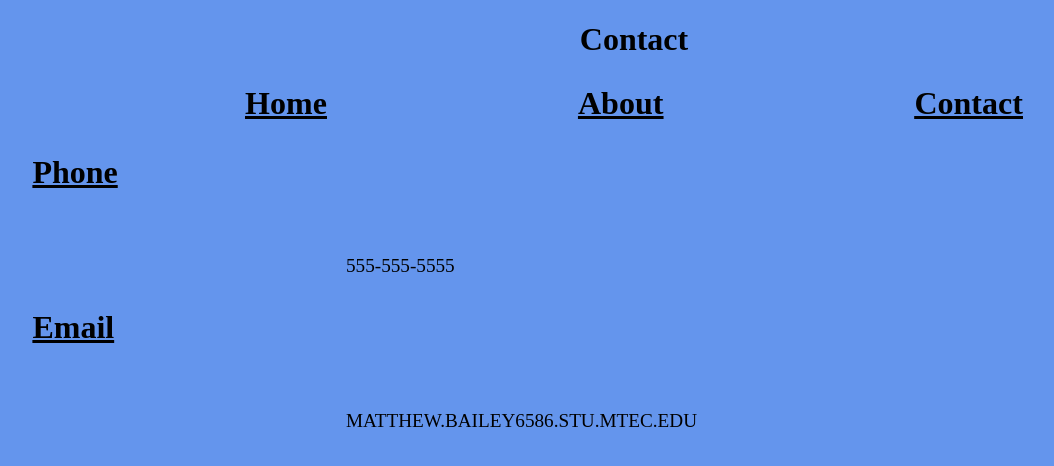
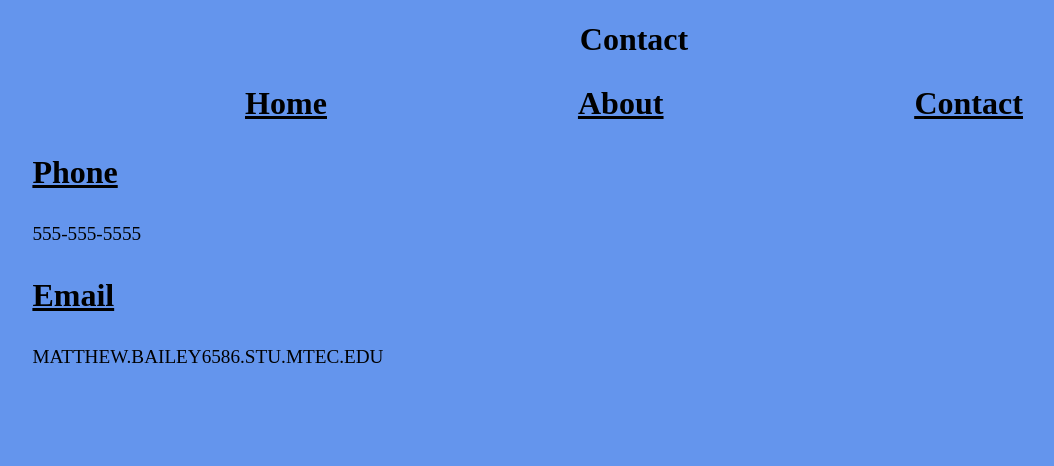
Before and after one commit to mbailey87/exercise2, a plain HTML site: page SampleProject/pages/contact/contact.html in a window 1280 px wide. Shown: the top 466 px of the page, without its empty margins (14-1068 px from the left). Drawn offline with Linux system fonts and the light colour scheme.

```diff
--- a/SampleProject/pages/contact/contact.css
+++ b/SampleProject/pages/contact/contact.css
@@ -29,7 +29,7 @@ p {
     font-size: larger;
     width: 45%;
     height: 100%;
-    margin: auto;
-    margin-top: 5%;
+    margin-top: 2%;
+    margin-left: 3%;
 
 }
```
Also changed, not shown: 1 other file.
